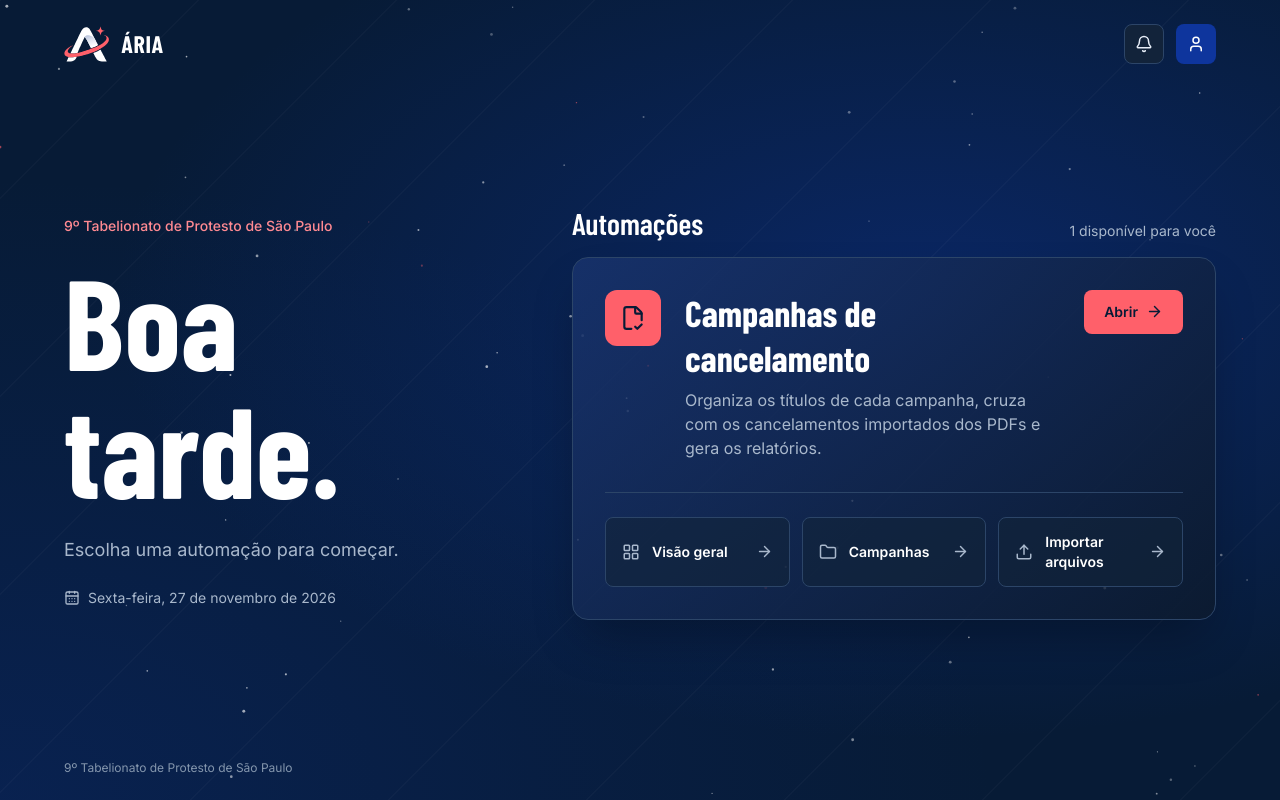
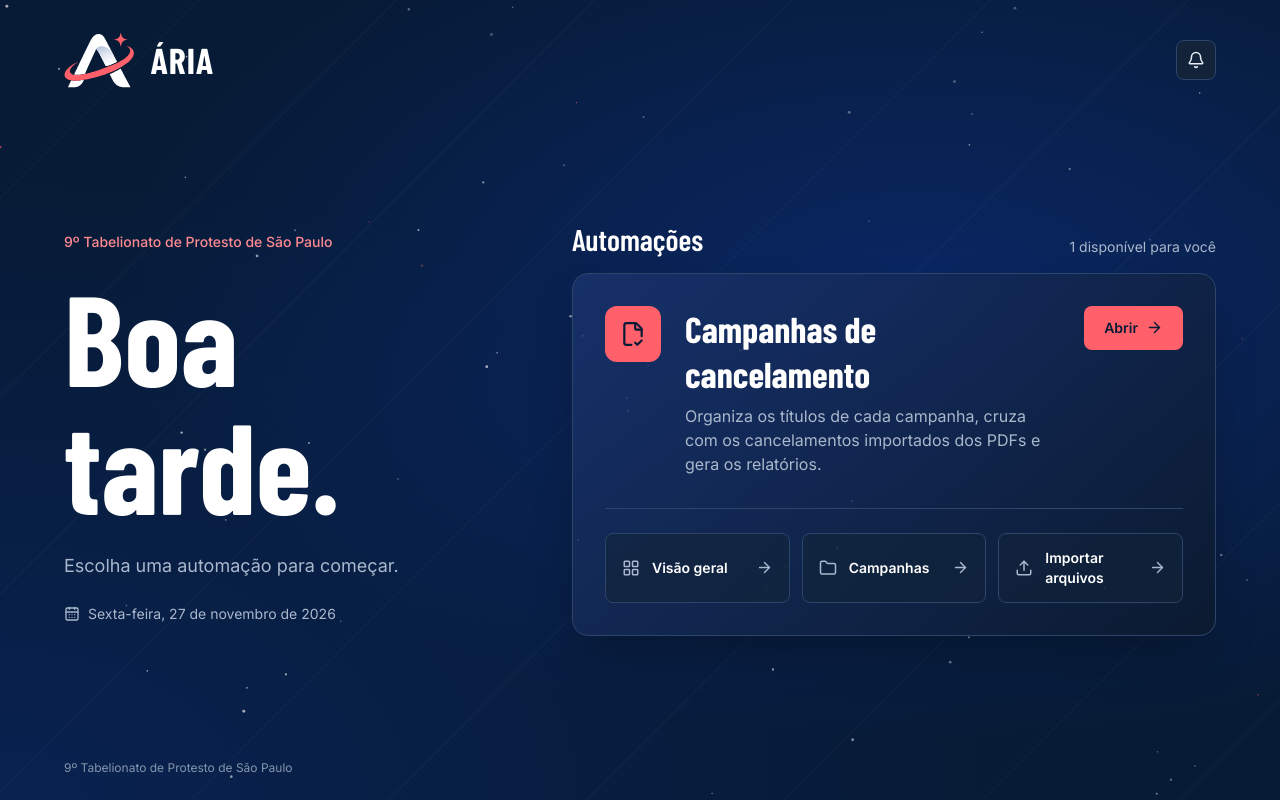
Before and after one commit to Liberato02/9TB_FrontEnd, a React (Vite) app: page / in a window 1280 px wide. Built offline with nearby package versions, Linux system fonts and the light colour scheme.

Commit message:
fix: aumenta o simbolo e troca o menu do usuario pelo botao de tema

```diff
--- a/src/compartilhado/componentes/AlternarTema.tsx
+++ b/src/compartilhado/componentes/AlternarTema.tsx
@@ -1,5 +1,5 @@
 import { useState } from "react";
-import { Moon } from "lucide-react";
+import { Moon, Sun } from "lucide-react";
 
 type Tema = "claro" | "escuro";
 
@@ -32,25 +32,11 @@ function AlternarTema() {
     <button
       type="button"
       onClick={alternar}
-      aria-pressed={escuro}
-      className="flex min-h-11 w-full items-center gap-3 rounded-xl px-4 py-2 text-sm font-medium text-texto-secundario transition-colors hover:bg-superficie-suave hover:text-texto"
+      aria-label={escuro ? "Usar tema claro" : "Usar tema escuro"}
+      title={escuro ? "Usar tema claro" : "Usar tema escuro"}
+      className="flex h-10 w-10 items-center justify-center rounded-lg border border-borda-forte bg-superficie-suave text-texto transition-colors hover:bg-destaque-suave"
     >
-      <Moon size={19} className="shrink-0" />
-
-      <span>Tema escuro</span>
-
-      <span
-        aria-hidden="true"
-        className={`ml-auto flex h-6 w-11 shrink-0 items-center rounded-md p-0.5 transition-colors ${
-          escuro ? "bg-marca" : "bg-borda-forte"
-        }`}
-      >
-        <span
-          className={`h-5 w-5 rounded bg-white shadow-sm transition-transform ${
-            escuro ? "translate-x-5" : "translate-x-0"
-          }`}
-        />
-      </span>
+      {escuro ? <Sun size={18} /> : <Moon size={18} />}
     </button>
   );
 }
--- a/src/compartilhado/componentes/LayoutAutomacao.tsx
+++ b/src/compartilhado/componentes/LayoutAutomacao.tsx
@@ -2,8 +2,8 @@ import { Suspense } from "react";
 import { matchPath, Outlet, useLocation } from "react-router-dom";
 
 import type { NavegacaoAutomacao } from "../tipos/NavegacaoAutomacao";
+import AlternarTema from "./AlternarTema";
 import BotaoComunicados from "./BotaoComunicados";
-import MenuUsuario from "./MenuUsuario";
 import Sidebar from "./Sidebar";
 
 type LayoutAutomacaoProps = {
@@ -31,9 +31,9 @@ function LayoutAutomacao({ navegacao }: LayoutAutomacaoProps) {
           </div>
 
           <div className="flex shrink-0 items-center gap-3">
+            <AlternarTema />
+
             <BotaoComunicados />
-
-            <MenuUsuario />
           </div>
         </header>
 
--- a/src/compartilhado/componentes/MenuUsuario.tsx
+++ /dev/null
@@ -1,34 +0,0 @@
-import { User } from "lucide-react";
-
-import { usePainelFlutuante } from "../hooks/usePainelFlutuante";
-import AlternarTema from "./AlternarTema";
-
-function MenuUsuario() {
-  const { aberto, referencia, alternar } = usePainelFlutuante();
-
-  return (
-    <div ref={referencia} className="relative">
-      <button
-        type="button"
-        onClick={alternar}
-        aria-label="Menu do usuário"
-        aria-expanded={aberto}
-        aria-controls="menu-usuario"
-        className="flex h-10 w-10 items-center justify-center rounded-lg bg-marca text-white transition-colors hover:bg-marca-forte"
-      >
-        <User size={18} />
-      </button>
-
-      {aberto && (
-        <div
-          id="menu-usuario"
-          className="absolute right-0 top-12 z-20 w-64 rounded-xl border border-borda bg-superficie p-2 text-texto shadow-xl"
-        >
-          <AlternarTema />
-        </div>
-      )}
-    </div>
-  );
-}
-
-export default MenuUsuario;
--- a/src/compartilhado/componentes/Sidebar.tsx
+++ b/src/compartilhado/componentes/Sidebar.tsx
@@ -28,9 +28,9 @@ function Sidebar({ navegacao }: SidebarProps) {
           aria-label="ÁRIA, ir para o Início"
           className="flex items-center gap-3 rounded-lg"
         >
-          <SimboloAria className="h-9 w-auto" />
+          <SimboloAria className="h-11 w-auto" />
 
-          <span className="font-titulo text-2xl font-bold tracking-wide text-white">
+          <span className="font-titulo text-3xl font-bold tracking-wide text-white">
             ÁRIA
           </span>
         </Link>
--- a/src/paginas/Inicio.tsx
+++ b/src/paginas/Inicio.tsx
@@ -5,7 +5,6 @@ import { ArrowRight, CalendarDays } from "lucide-react";
 import { automacoes } from "../automacoes/catalogo";
 import BotaoComunicados from "../compartilhado/componentes/BotaoComunicados";
 import FundoEstrelado from "../compartilhado/componentes/FundoEstrelado";
-import MenuUsuario from "../compartilhado/componentes/MenuUsuario";
 import SimboloAria from "../compartilhado/componentes/SimboloAria";
 
 function saudacaoPeloHorario(data: Date) {
@@ -54,20 +53,16 @@ function Inicio() {
     >
       <FundoEstrelado />
 
-      <header className="relative z-10 flex items-center justify-between px-6 py-6 md:px-12 xl:px-16">
-        <div className="flex items-center gap-3">
-          <SimboloAria className="h-9 w-auto" />
+      <header className="relative z-10 flex items-center justify-between px-6 py-8 md:px-12 xl:px-16">
+        <div className="flex items-center gap-4">
+          <SimboloAria className="h-14 w-auto" />
 
-          <span className="font-titulo text-2xl font-bold tracking-wide text-white">
+          <span className="font-titulo text-4xl font-bold tracking-wide text-white">
             ÁRIA
           </span>
         </div>
 
-        <div className="flex items-center gap-3">
-          <BotaoComunicados />
-
-          <MenuUsuario />
-        </div>
+        <BotaoComunicados />
       </header>
 
       <main className="relative z-10 grid flex-1 items-center gap-12 px-6 py-10 md:px-12 lg:grid-cols-[minmax(0,1fr)_minmax(0,1.4fr)] xl:px-16">
```
